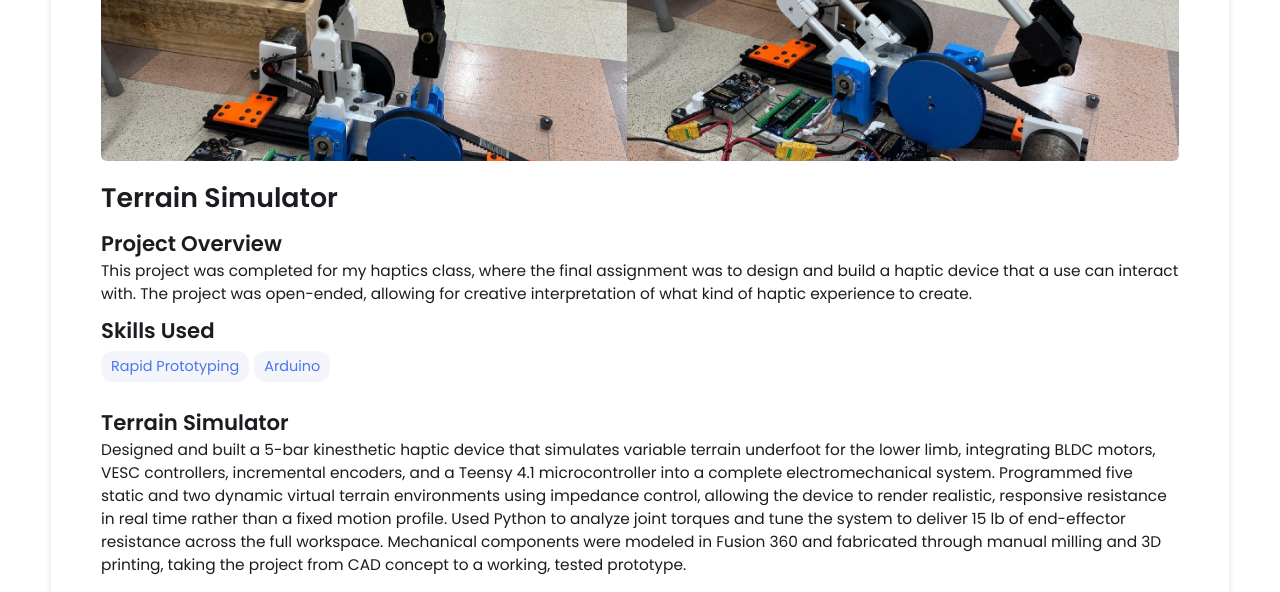
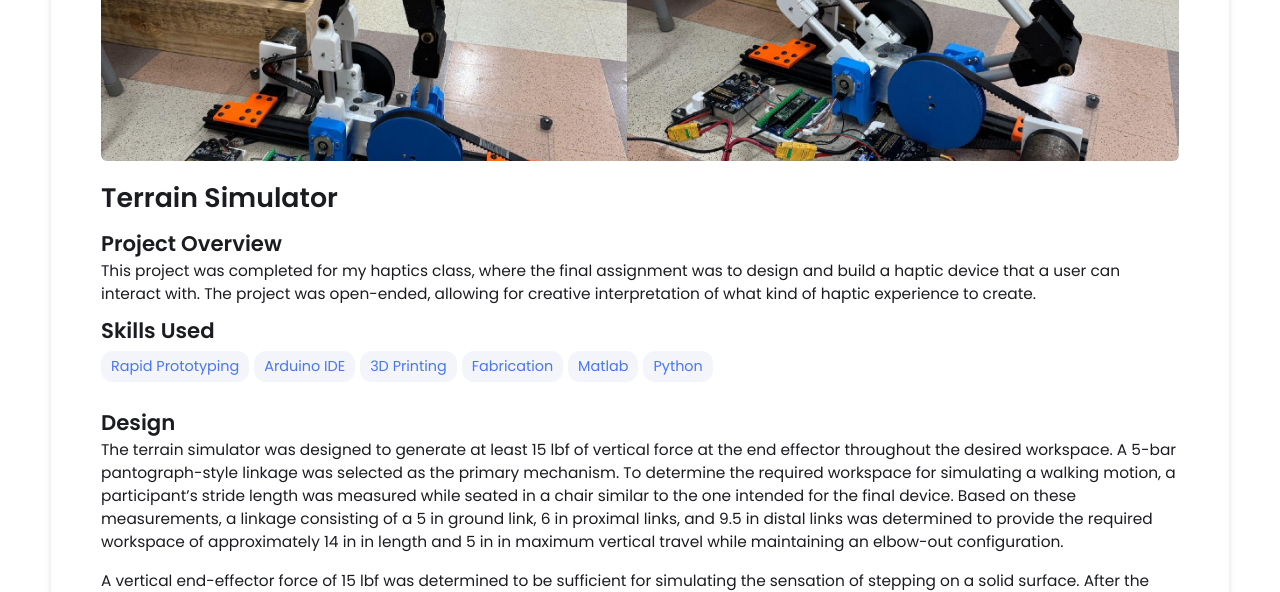
Before and after one commit to klee-eng/klee-eng.github.io, a Jekyll site: the page built from _projects/A Terrain Simulator/index.md, in a window 1280 px wide and 1400 px high, scrolled down 329 px, cut to the strip 0-592 px from the top of the window. Built offline with Jekyll 4.4.1, drawn with Linux system fonts in a browser that asks for light colours; some of the changed text lies outside the part shown.

Commit message:
Update index.md

```diff
--- a/_projects/A Terrain Simulator/index.md
+++ b/_projects/A Terrain Simulator/index.md
@@ -1,14 +1,30 @@
 ---
 layout: post
 title: Terrain Simulator
-description:  This project was completed for my haptics class, where the final assignment was to design and build a haptic device that a use can interact with. The project was open-ended, allowing for creative interpretation of what kind of haptic experience to create.
+description:  This project was completed for my haptics class, where the final assignment was to design and build a haptic device that a user can interact with. The project was open-ended, allowing for creative interpretation of what kind of haptic experience to create.
 skills:
 - Rapid Prototyping
-- Arduino
+- Arduino IDE
+- 3D Printing
+- Fabrication
+- Matlab
+- Python
+
 main-image: /terrain_simPic (1).jpeg
 ---
 
-## Terrain Simulator
+## Design
+
+The terrain simulator was designed to generate at least 15 lbf of vertical force at the end effector throughout the desired workspace. A 5-bar pantograph-style linkage was selected as the primary mechanism. To determine the required workspace for simulating a walking motion, a participant's stride length was measured while seated in a chair similar to the one intended for the final device. Based on these measurements, a linkage consisting of a 5 in ground link, 6 in proximal links, and 9.5 in distal links was determined to provide the required workspace of approximately 14 in in length and 5 in in maximum vertical travel while maintaining an elbow-out configuration.
+
+A vertical end-effector force of 15 lbf was determined to be sufficient for simulating the sensation of stepping on a solid surface. After the linkage dimensions were established, a Python script was developed to analyze the mechanism's Jacobian and calculate the actuator torques required at the base joints to produce this force throughout the workspace. The analysis showed that approximately 15 N·m of torque was required from each actuated joint to achieve the desired end-effector force across the entire operating range.
+
+The motors selected for the system were repurposed from an electric skateboard and were rated for a continuous torque of 5 N·m. To meet the torque requirements, a belt-drive transmission with a 5:1 reduction ratio was incorporated into the design. This transmission increased the available joint torque beyond the required 15 N·m while also providing additional force capacity for simulating more complex virtual terrain features beyond a flat walking surface.
+
+
+## Electrical and Control System
+
+
 
 Designed and built a 5-bar kinesthetic haptic device that simulates variable terrain underfoot for the lower limb, integrating BLDC motors, VESC controllers, incremental encoders, and a Teensy 4.1 microcontroller into a complete electromechanical system. Programmed five static and two dynamic virtual terrain environments using impedance control, allowing the device to render realistic, responsive resistance in real time rather than a fixed motion profile. Used Python to analyze joint torques and tune the system to deliver 15 lb of end-effector resistance across the full workspace. Mechanical components were modeled in Fusion 360 and fabricated through manual milling and 3D printing, taking the project from CAD concept to a working, tested prototype.
 
@@ -18,4 +34,4 @@ Designed and built a 5-bar kinesthetic haptic device that simulates variable ter
   allow="autoplay">
 </iframe>
 
-<p><i>Video Description of Terrain Simulator</i></p>
+<p><i>Video demonstration of the Terrain Simulator</i></p>
```
